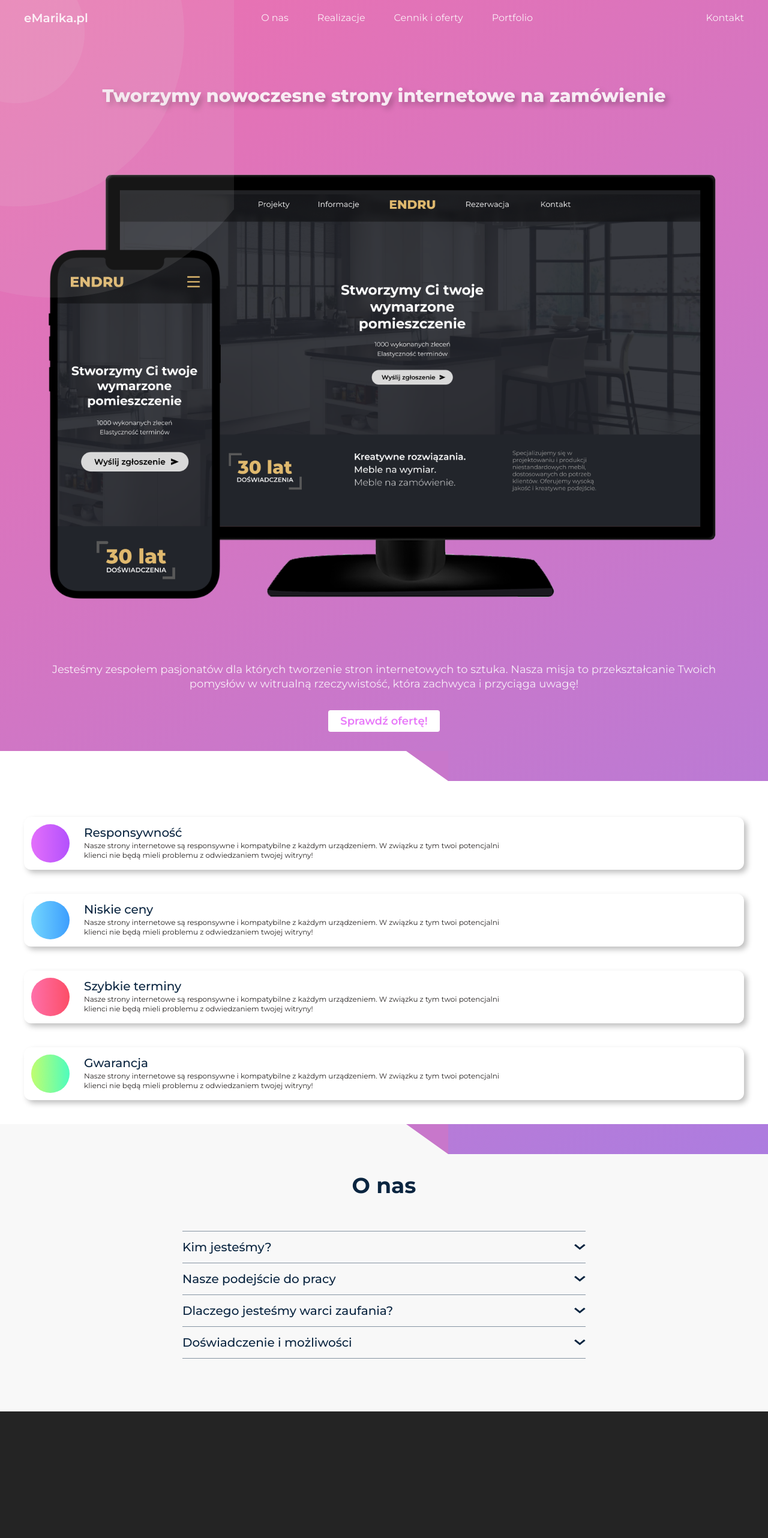
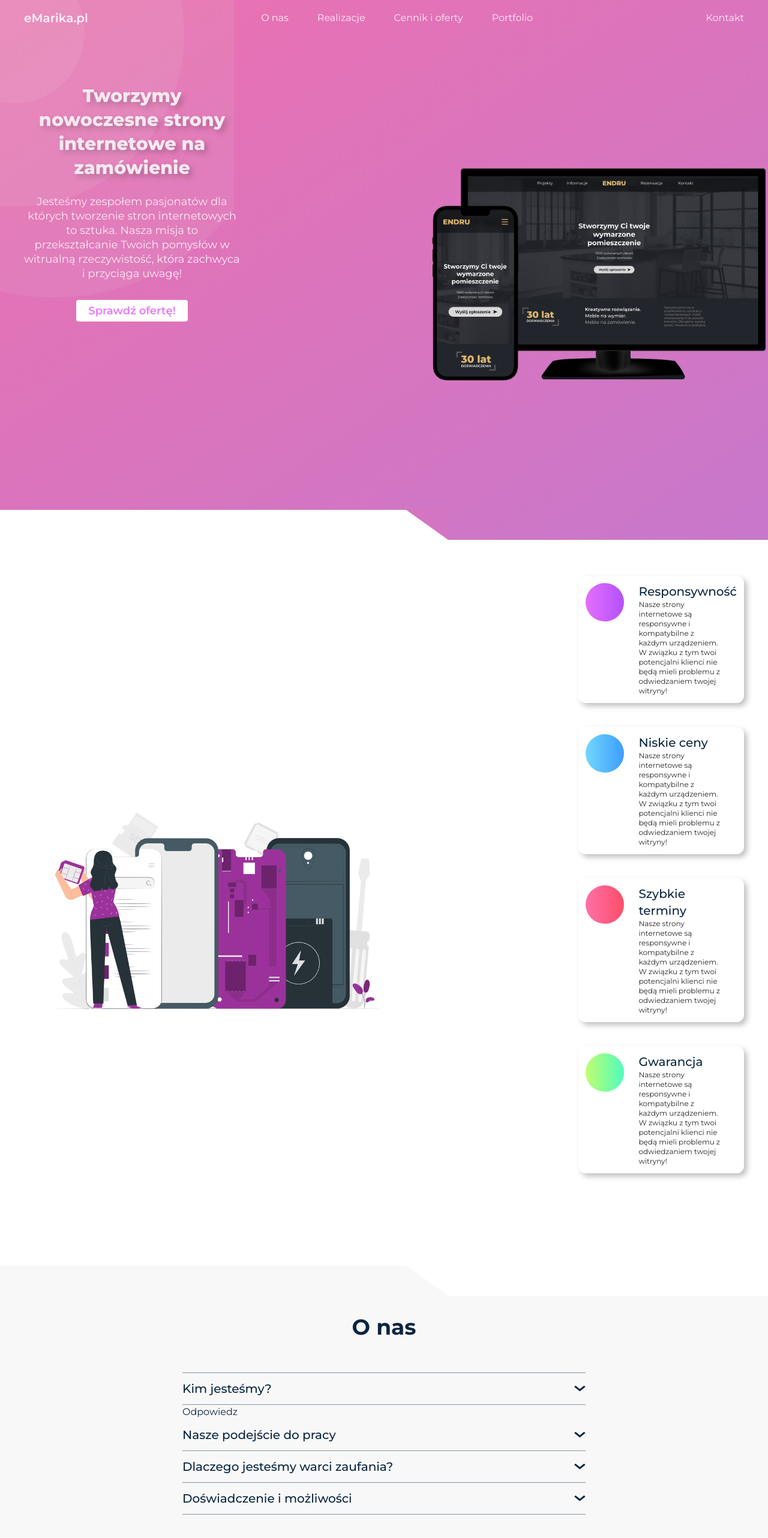
Before and after one commit to patroxfe/emarika, a React (Vite) app: page / in a window 1280 px wide. Shown: the top 2564 px of the page at 60% size. Before the commit the page ends 2353 px from the top, so only its background shows below. Built offline with nearby package versions, Linux system fonts and the light colour scheme.

Commit message:
przejdzie i zdjecia

```diff
--- a/src/components/Header.jsx
+++ b/src/components/Header.jsx
@@ -1,24 +1,43 @@
-import PhoneLaptop from '../assets/doheadera.png'
-import Circles from '../assets/circles.png'
+import PhoneLaptop from '../assets/doheadera.png';
+import Circles from '../assets/circles.png';
 
 export default function Header() {
 	return (
 		<>
-			<img className='absolute top-0 left-0 z-0' src={Circles} alt='Background circles' />
-			<section className=' text-center z-30 wrapper'>
+			<img
+				className='absolute top-0 left-0 z-0'
+				src={Circles}
+				alt='Background circles'
+			/>
+			<section className=' text-center z-30 lg:flex'>
+				<div className='lg:min-w-[30%] lg:max-w-[50%]'>
 					<h1 className='font-extrabold text-3xl pt-[140px] leading-10 [text-shadow:_5px_5px_10px_rgb(0_0_0_/_25%)]'>
 						Tworzymy nowoczesne strony internetowe na zamówienie
 					</h1>
-				<img src={PhoneLaptop} alt='Projekt na monitorze oraz na telefonie, wizualizuje naszą cudowną pracę' />
+					<img
+						className='scale-1 lg:hidden'
+						src={PhoneLaptop}
+						alt='Projekt na monitorze oraz na telefonie, wizualizuje naszą cudowną pracę'
+					/>
 					<p className='pt-6 text-lg leading-6 font-'>
-					Jesteśmy zespołem pasjonatów dla których tworzenie stron internetowych to sztuka. Nasza misja to
-					przekształcanie Twoich pomysłów w witrualną rzeczywistość, która zachwyca i przyciąga uwagę!
+						Jesteśmy zespołem pasjonatów dla których tworzenie stron
+						internetowych to sztuka. Nasza misja to przekształcanie Twoich
+						pomysłów w witrualną rzeczywistość, która zachwyca i przyciąga
+						uwagę!
 					</p>
-				<button className='bg-white text-fuchsia-400 text-lg font-semibold m-8 py-1 px-5 rounded '>
+					<button className='bg-white text-fuchsia-400 text-lg font-semibold m-8 py-1 px-5 rounded mb-[100px]'>
 						Sprawdź ofertę!
 					</button>
+				</div>
+				<img
+					className='hidden lg:scale-50 lg:block'
+					src={PhoneLaptop}
+					alt='Projekt na monitorze oraz na telefonie, wizualizuje naszą cudowną pracę'
+				/>
 			</section>
-			<div className=' h-0 w-7/12 border-b-[50px] border-b-white border-r-[70px] border-r-[#c877cb]'></div>
+			<div className='relative'>
+				<div className=' h-0 w-7/12 border-b-[50px] border-b-white border-r-[70px] border-r-[#d475c1] absolute top-[-50px]'></div>
+			</div>
 		</>
-	)
+	);
 }
--- a/src/components/Nav.jsx
+++ b/src/components/Nav.jsx
@@ -1,12 +1,13 @@
-import { useState } from 'react'
-import HamburgerMenu from '../assets/mdi_hamburger-menu.svg'
+import { useState } from 'react';
+import HamburgerMenu from '../assets/mdi_hamburger-menu.svg';
 
 const NavLinks = ({ isOpen }) => {
 	return (
 		<div
-			className={`absolute top-20 left-1/2 transform -translate-x-1/2 bg-slate-500 md:relative md:top-0 md:transform-none md:left-0 md:bg-transparent ${
+			className={`absolute top-[100px] right-0 transform-translate-x-1/2 bg-[rgba(0,0,0,0.8)] md:relative md:top-0 md:transform-none md:left-0 md:bg-transparent ${
 				isOpen ? 'block' : 'hidden'
-			} md:block`}>
+			} md:block`}
+		>
 			<ul className='md:flex md:space-x-6 lg:space-x-12'>
 				<li className='cursor-pointer'>O nas</li>
 				<li className='cursor-pointer'>Realizacje</li>
@@ -17,15 +18,15 @@ const NavLinks = ({ isOpen }) => {
 				<button>Kontakt</button>
 			</div>
 		</div>
-	)
-}
+	);
+};
 
 export default function Nav() {
-	const [isOpen, setIsOpen] = useState(false)
+	const [isOpen, setIsOpen] = useState(false);
 
 	const toggleNavbar = () => {
-		setIsOpen(!isOpen)
-	}
+		setIsOpen(!isOpen);
+	};
 
 	return (
 		<nav className='py-4 fixed w-full z-50'>
@@ -40,5 +41,5 @@ export default function Nav() {
 				</button>
 			</div>
 		</nav>
-	)
+	);
 }
--- a/src/pages/AboutUs.jsx
+++ b/src/pages/AboutUs.jsx
@@ -1,4 +1,4 @@
-import Arrow from '../assets/arrow.svg'
+import Arrow from '../assets/arrow.svg';
 
 export default function AboutUs() {
 	return (
@@ -6,37 +6,61 @@ export default function AboutUs() {
 			<h2 className='text-mainText font-bold text-4xl text-center'>O nas</h2>
 			<div className='my-14 max-w-2xl m-auto'>
 				<div className='border-y-[1px] border-borderCol py-3 flex justify-between'>
-					<p className='text-mainText font-medium text-xl max-w-[75%]'>Kim jesteśmy?</p>
-					<img src={Arrow} alt='Strzałka rozwijająca odpowiedź' className='cursor-pointer'/>
+					<p className='text-mainText font-medium text-xl max-w-[75%]'>
+						Kim jesteśmy?
+					</p>
+					<img
+						src={Arrow}
+						alt='Strzałka rozwijająca odpowiedź'
+						className='cursor-pointer'
+					/>
+				</div>
+				<div className=''>
+					<p className='text-mainText'>Odpowiedz</p>
+				</div>
+
+				<div className='border-b-[1px] border-borderCol py-3 flex justify-between'>
+					<p className='text-mainText font-medium text-xl max-w-[75%]'>
+						Nasze podejście do pracy
+					</p>
+					<img
+						src={Arrow}
+						alt='Strzałka rozwijająca odpowiedź'
+						className='cursor-pointer'
+					/>
 				</div>
 				<div className='hidden'>
 					<p className='text-mainText'>Odpowiedz</p>
 				</div>
 
 				<div className='border-b-[1px] border-borderCol py-3 flex justify-between'>
-					<p className='text-mainText font-medium text-xl max-w-[75%]'>Nasze podejście do pracy</p>
-					<img src={Arrow} alt='Strzałka rozwijająca odpowiedź' className='cursor-pointer'/>
+					<p className='text-mainText font-medium text-xl max-w-[75%]'>
+						Dlaczego jesteśmy warci zaufania?
+					</p>
+					<img
+						src={Arrow}
+						alt='Strzałka rozwijająca odpowiedź'
+						className='cursor-pointer'
+					/>
 				</div>
 				<div className='hidden'>
 					<p className='text-mainText'>Odpowiedz</p>
 				</div>
 
 				<div className='border-b-[1px] border-borderCol py-3 flex justify-between'>
-					<p className='text-mainText font-medium text-xl max-w-[75%]'>Dlaczego jesteśmy warci zaufania?</p>
-					<img src={Arrow} alt='Strzałka rozwijająca odpowiedź' className='cursor-pointer'/>
-				</div>
-				<div className='hidden'>
-					<p className='text-mainText'>Odpowiedz</p>
-				</div>
-
-				<div className='border-b-[1px] border-borderCol py-3 flex justify-between'>
-					<p className='text-mainText font-medium text-xl max-w-[75%]'>Doświadczenie i możliwości</p>
-					<img src={Arrow} alt='Strzałka rozwijająca odpowiedź' className='cursor-pointer'/>
+					<p className='text-mainText font-medium text-xl max-w-[75%]'>
+						Doświadczenie i możliwości
+					</p>
+					<img
+						src={Arrow}
+						alt='Strzałka rozwijająca odpowiedź'
+						className='cursor-pointer'
+					/>
 				</div>
 				<div className='hidden'>
 					<p className='text-mainText'>Odpowiedz</p>
 				</div>
 			</div>
 		</section>
-	)
+	);
 }
--- a/src/pages/Summary.jsx
+++ b/src/pages/Summary.jsx
@@ -1,23 +1,28 @@
+import SummaryImg from '../assets/summary-img.png';
+
 export default function Summary() {
 	return (
 		<>
-			<section className='bg-white pt-5 pb-10'>
+			<section className='bg-white pt-5 pb-10 lg:flex lg:flex-row-reverse'>
 				{/* BOX */}
-				<div className='wrapper'>
+				<div className=''>
 					<div className='[box-shadow:_5px_5px_10px_rgb(0_0_0_/_25%)] rounded-xl flex mt-10'>
 						{/* KOlkO */}
 						<div className='bg-gradient-to-r from-firstViolet to-secondViolet w-16 h-16 m-3 rounded-full p-auto'></div>
 
 						{/* TESKT */}
 						<div className='flex flex-col p-3 w-[60%]'>
-							<h1 className='text-mainText font-medium text-xl'>Responsywność</h1>
+							<h1 className='text-mainText font-medium text-xl'>
+								Responsywność
+							</h1>
 							<p className='text-stone-800 text-xs'>
-								Nasze strony internetowe są responsywne i kompatybilne z każdym urządzeniem. W związku z tym twoi
-								potencjalni klienci nie będą mieli problemu z odwiedzaniem twojej witryny!
+								Nasze strony internetowe są responsywne i kompatybilne z każdym
+								urządzeniem. W związku z tym twoi potencjalni klienci nie będą
+								mieli problemu z odwiedzaniem twojej witryny!
 							</p>
 						</div>
 					</div>
-					<div className='[box-shadow:_5px_5px_10px_rgb(0_0_0_/_25%)] rounded-xl flex mt-10'>
+					<div className='[box-shadow:_5px_5px_10px_rgb(0_0_0_/_25%)] rounded-xl flex mt-10 lg:min-w-50'>
 						{/* KOlkO */}
 						<div className='bg-gradient-to-r from-firstBlue to-secondBlue w-16 h-16 m-3 rounded-full p-auto'></div>
 
@@ -25,8 +30,9 @@ export default function Summary() {
 						<div className='flex flex-col p-3 w-[60%]'>
 							<h1 className='text-mainText font-medium text-xl'>Niskie ceny</h1>
 							<p className='text-stone-800 text-xs'>
-								Nasze strony internetowe są responsywne i kompatybilne z każdym urządzeniem. W związku z tym twoi
-								potencjalni klienci nie będą mieli problemu z odwiedzaniem twojej witryny!
+								Nasze strony internetowe są responsywne i kompatybilne z każdym
+								urządzeniem. W związku z tym twoi potencjalni klienci nie będą
+								mieli problemu z odwiedzaniem twojej witryny!
 							</p>
 						</div>
 					</div>
@@ -36,10 +42,13 @@ export default function Summary() {
 
 						{/* TESKT */}
 						<div className='flex flex-col p-3 w-[60%]'>
-							<h1 className='text-mainText font-medium text-xl'>Szybkie terminy</h1>
+							<h1 className='text-mainText font-medium text-xl'>
+								Szybkie terminy
+							</h1>
 							<p className='text-stone-800 text-xs'>
-								Nasze strony internetowe są responsywne i kompatybilne z każdym urządzeniem. W związku z tym twoi
-								potencjalni klienci nie będą mieli problemu z odwiedzaniem twojej witryny!
+								Nasze strony internetowe są responsywne i kompatybilne z każdym
+								urządzeniem. W związku z tym twoi potencjalni klienci nie będą
+								mieli problemu z odwiedzaniem twojej witryny!
 							</p>
 						</div>
 					</div>
@@ -51,14 +60,22 @@ export default function Summary() {
 						<div className='flex flex-col p-3 w-[60%]'>
 							<h1 className='text-mainText font-medium text-xl'>Gwarancja</h1>
 							<p className='text-stone-800 text-xs'>
-								Nasze strony internetowe są responsywne i kompatybilne z każdym urządzeniem. W związku z tym twoi
-								potencjalni klienci nie będą mieli problemu z odwiedzaniem twojej witryny!
+								Nasze strony internetowe są responsywne i kompatybilne z każdym
+								urządzeniem. W związku z tym twoi potencjalni klienci nie będą
+								mieli problemu z odwiedzaniem twojej witryny!
 							</p>
 						</div>
 					</div>
 				</div>
+				<img
+					className='scale-1 md:scale-75 lg:scale-50'
+					src={SummaryImg}
+					alt='Obrazek pomagający zilustrować opisane podpunkty, pomaga w wyglądzie strony'
+				/>
 			</section>
-			<div className=' h-0 w-7/12 border-b-[50px] border-b-[#f8f8f8] border-r-[70px] border-r-[#c877cb]'></div>
+			<div className='relative'>
+				<div className=' h-0 w-7/12 border-b-[50px] border-b-[#f8f8f8] border-r-[70px] border-r-white absolute top-[-50px]'></div>
+			</div>
 		</>
-	)
+	);
 }
```
Also changed, not shown: src/assets/summary-img.png (added). Lines whose indentation alone changed are shown as unchanged.
